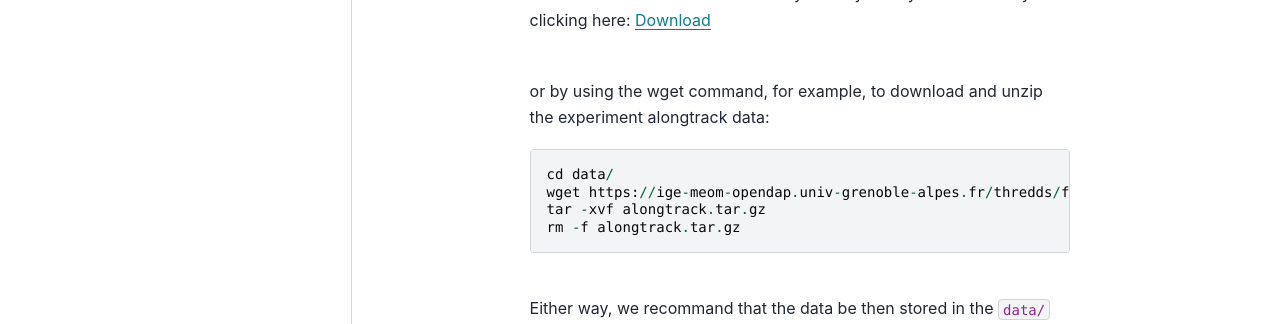
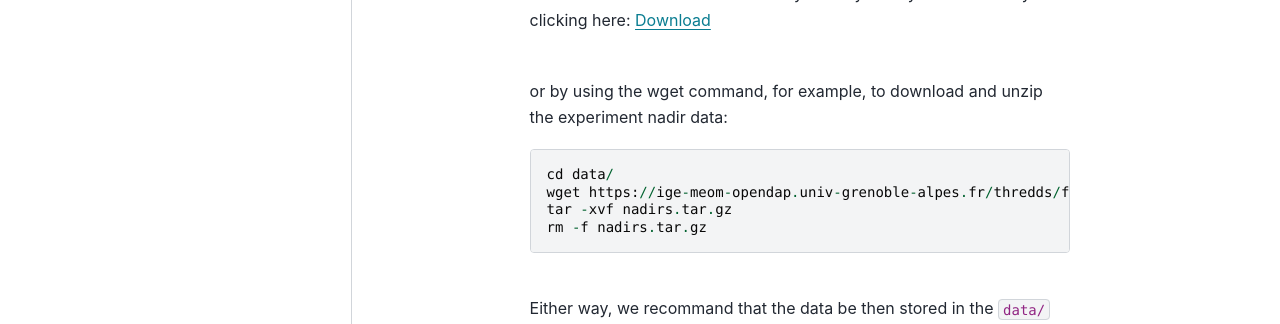
Before and after one commit to ocean-data-challenges/2024_DC_SSH_mapping_SWOT_OSE, a Sphinx documentation site: the page built from docs/source/0_getstarted/getstarted_data.md, in a window 1280 px wide and 900 px high, scrolled down 2378 px. Shown: the part 394-718 px from the top of the window. Built offline with Sphinx 7.4.7 and the PyData theme 0.15.4, drawn with Linux system fonts in a browser that asks for light colours.

````diff
--- a/docs/source/0_getstarted/getstarted_data.md
+++ b/docs/source/0_getstarted/getstarted_data.md
@@ -134,13 +134,13 @@ The data can be downloaded locally directly from your browser by clicking here:
 
 </br>
 
-or by using the wget command, for example, to download and unzip the experiment alongtrack data:
+or by using the wget command, for example, to download and unzip the experiment nadir data:
 
 ```
 cd data/
-wget https://ige-meom-opendap.univ-grenoble-alpes.fr/thredds/fileServer/meomopendap/extract/MEOM/OCEAN_DATA_CHALLENGES/2024_DC_SSH_mapping_SWOT_OSE/alongtrack/*
-tar -xvf alongtrack.tar.gz
-rm -f alongtrack.tar.gz
+wget https://ige-meom-opendap.univ-grenoble-alpes.fr/thredds/fileServer/meomopendap/extract/MEOM/OCEAN_DATA_CHALLENGES/2024_DC_SSH_mapping_SWOT_OSE/nadirs.tar.gz
+tar -xvf nadirs.tar.gz
+rm -f nadirs.tar.gz
 ```
 
 </br>
````
Also changed, not shown: README.md (+9 -0 lines), 4 other files.
